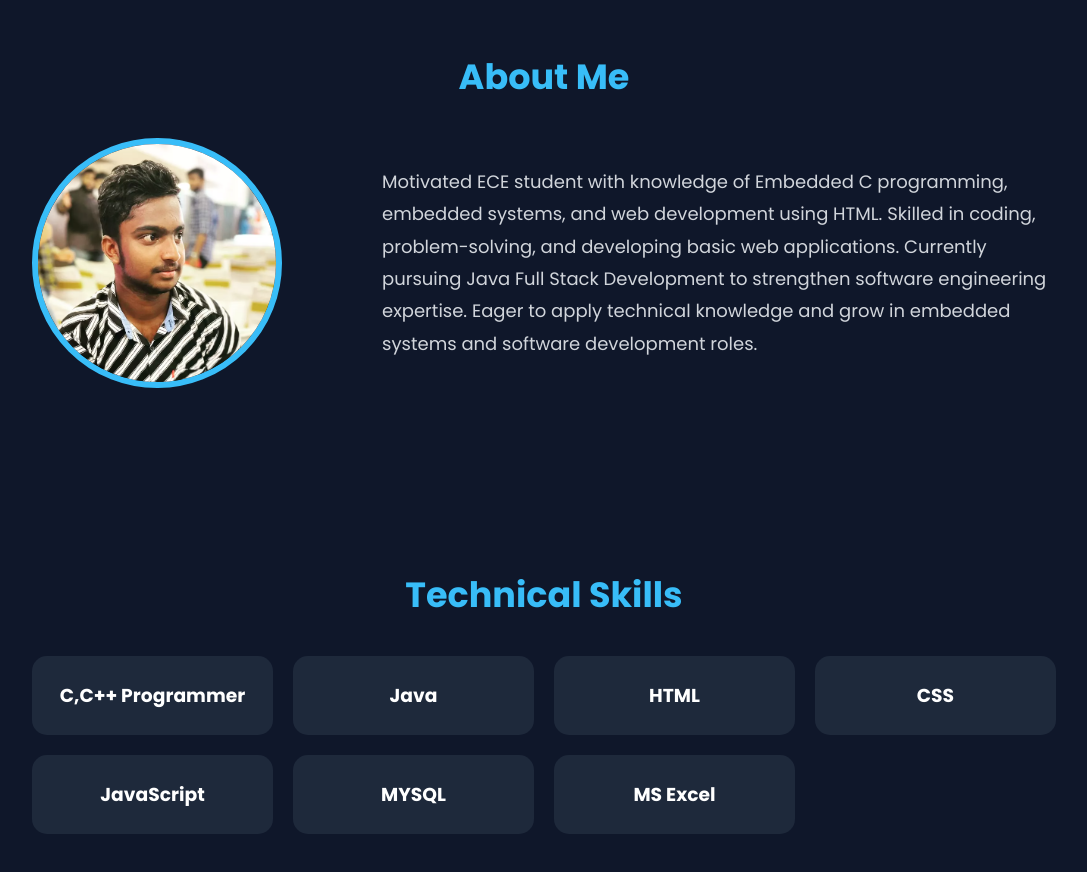
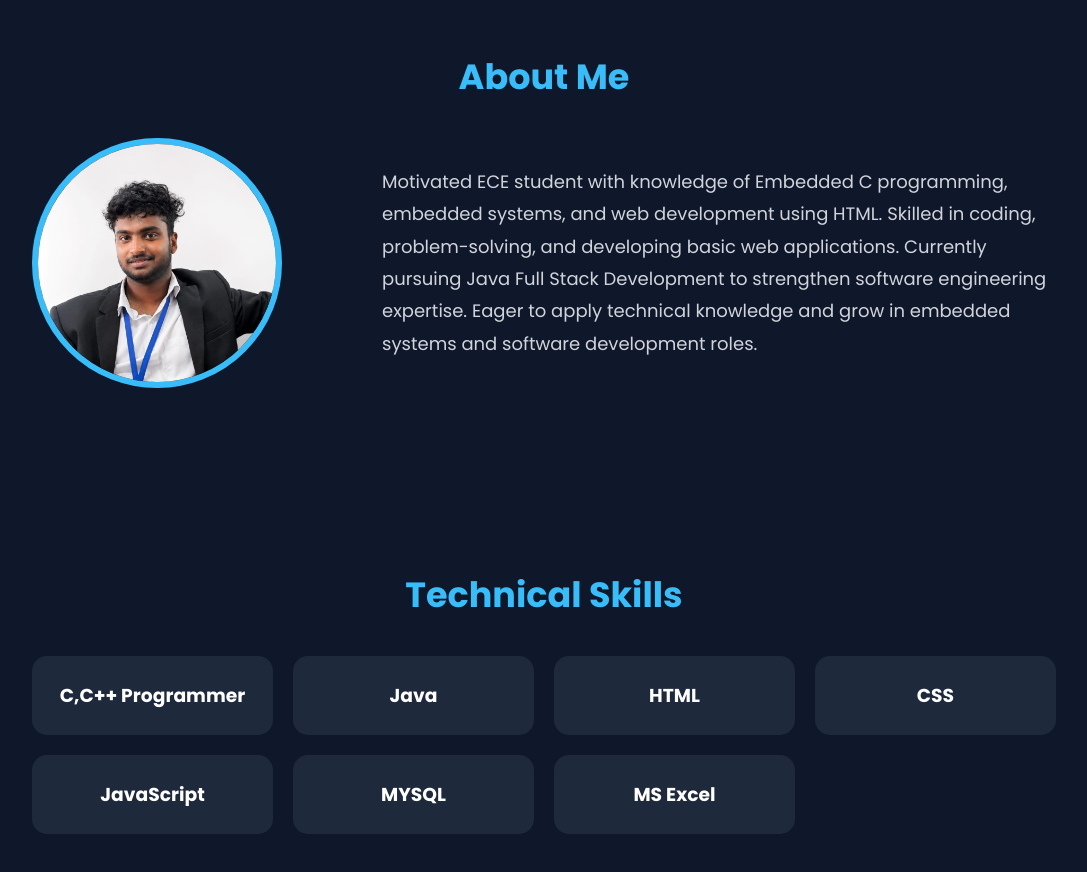
Before and after one commit to enbarasu2905/portfolio, a plain HTML site: page index.html in a window 1280 px wide. Shown: the part 840-1712 px from the top of the page, without its empty margins (96-1183 px from the left). Drawn offline with Linux system fonts and the light colour scheme.

Commit message:
Modify portfolio content and profile image
Updated profile image and adjusted content in the portfolio.

```diff
--- a/index.html
+++ b/index.html
@@ -261,7 +261,7 @@ flex-wrap:wrap;
 
 <div class="about">
 
-<img src="ebi.png" alt="Profile">
+<img src="Enba.jpeg" alt="Profile">
 
 <div>
 
```
